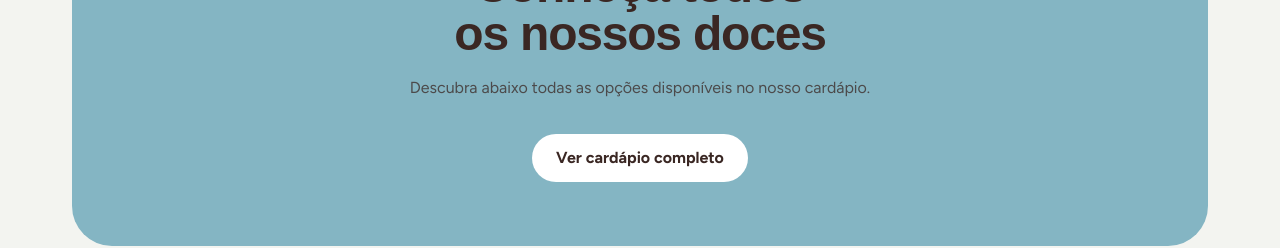
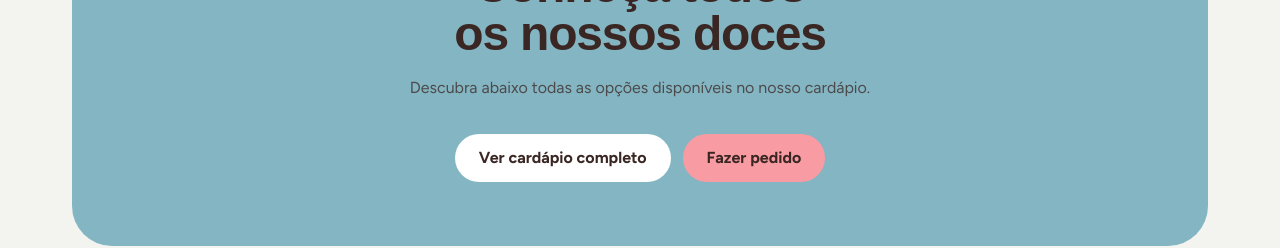
Before and after one commit to GuilhermeLeal/brownie-shop, a Next.js app: page / in a window 1280 px wide. Shown: the part 2000-2248 px from the top of the page. Built offline with nearby package versions, Linux system fonts and the light colour scheme; a web font is replaced by a local one.

Commit message:
adicionando botao

```diff
--- a/src/components/home/menu-callout.tsx
+++ b/src/components/home/menu-callout.tsx
@@ -1,4 +1,10 @@
+"use client";
+
+import { useOrderMode } from "@/contexts/order-mode-context";
+
 export function MenuCallout() {
+  const { isOrderMode, startOrderMode } = useOrderMode();
+
   return (
     <section
       className="site-container py-20 sm:py-24 lg:py-28"
@@ -25,12 +31,21 @@ export function MenuCallout() {
           <p className="mx-auto mt-4 max-w-xl text-pretty leading-7 text-chocolate/75">
             Descubra abaixo todas as opções disponíveis no nosso cardápio.
           </p>
-          <a
-            href="#cardapio"
-            className="mt-8 inline-flex min-h-12 items-center justify-center rounded-full bg-white px-6 py-3 font-bold text-chocolate transition-colors hover:bg-chocolate hover:text-white focus-visible:outline-none focus-visible:ring-2 focus-visible:ring-chocolate focus-visible:ring-offset-2 focus-visible:ring-offset-secondary"
-          >
-            Ver cardápio completo
-          </a>
+          <div className="mt-8 flex flex-col justify-center gap-3 sm:flex-row">
+            <a
+              href="#cardapio"
+              className="inline-flex min-h-12 w-full items-center justify-center rounded-full bg-white px-6 py-3 font-bold text-chocolate transition-colors hover:bg-chocolate hover:text-white focus-visible:outline-none focus-visible:ring-2 focus-visible:ring-chocolate focus-visible:ring-offset-2 focus-visible:ring-offset-secondary sm:w-auto"
+            >
+              Ver cardápio completo
+            </a>
+            <button
+              type="button"
+              onClick={startOrderMode}
+              className="inline-flex min-h-12 w-full cursor-pointer items-center justify-center rounded-full bg-primary px-6 py-3 font-bold text-chocolate transition-colors hover:bg-chocolate hover:text-white focus-visible:outline-none focus-visible:ring-2 focus-visible:ring-chocolate focus-visible:ring-offset-2 focus-visible:ring-offset-secondary sm:w-auto"
+            >
+              {isOrderMode ? "Continuar pedido" : "Fazer pedido"}
+            </button>
+          </div>
         </div>
       </div>
     </section>
```
